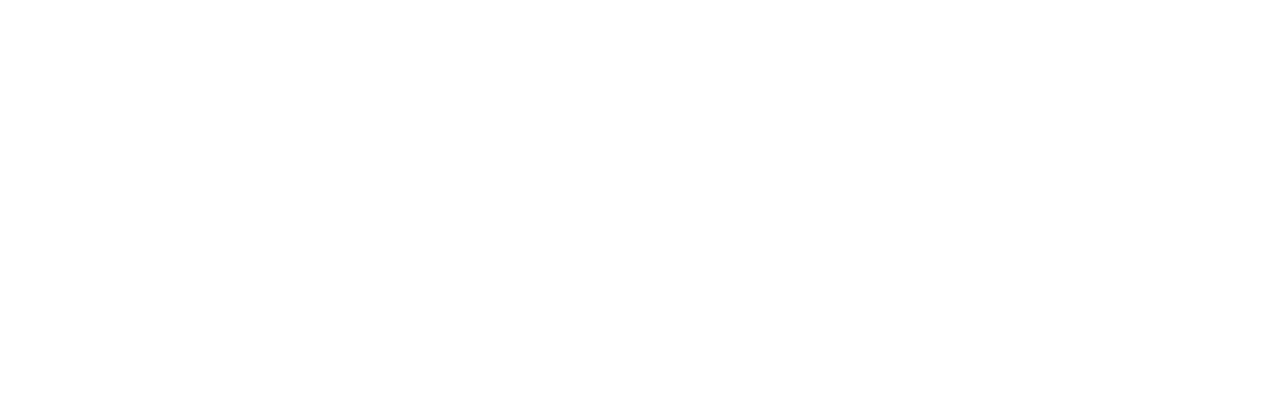
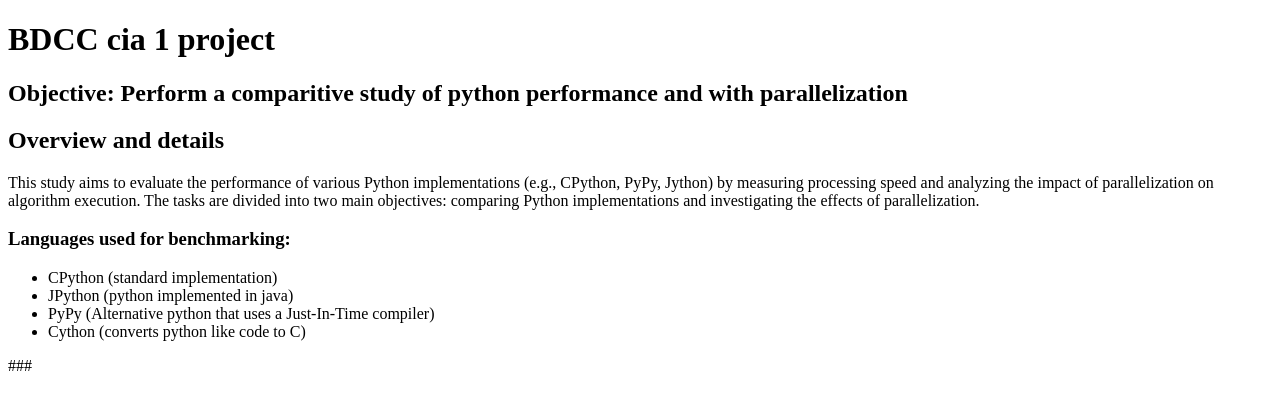
Before and after one commit to josssss07/BDCC-cia1, a plain HTML site: page index.html in a window 1280 px wide. Drawn offline with Linux system fonts and the light colour scheme.

Commit message:
moar stuff

```diff
--- a/index.html
+++ b/index.html
@@ -6,6 +6,18 @@
     <title>BDCC CIA 1 Project</title>
 </head>
 <body>
+    <h1 id="bdcc-cia-1-project">BDCC cia 1 project</h1>
+    <h2 id="objective-perform-a-comparitive-study-of-python-performance-and-with-parallelization">Objective: Perform a comparitive study of python performance and with parallelization</h2>
+    <h2 id="overview-and-details">Overview and details</h2>
+    <p>This study aims to evaluate the performance of various Python implementations (e.g., CPython, PyPy, Jython) by measuring processing speed and analyzing the impact of parallelization on algorithm execution. The tasks are divided into two main objectives: comparing Python implementations and investigating the effects of parallelization.</p>
+    <h3 id="languages-used-for-benchmarking-">Languages used for benchmarking:</h3>
+    <ul>
+    <li>CPython (standard implementation) </li>
+    <li>JPython (python implemented in java)</li>
+    <li>PyPy (Alternative python that uses a Just-In-Time compiler)</li>
+    <li>Cython (converts python like code to C)</li>
+    </ul>
+    <p>### </p>
 
 </body>
 </html>
```
Also changed, not shown: 3 other files.
